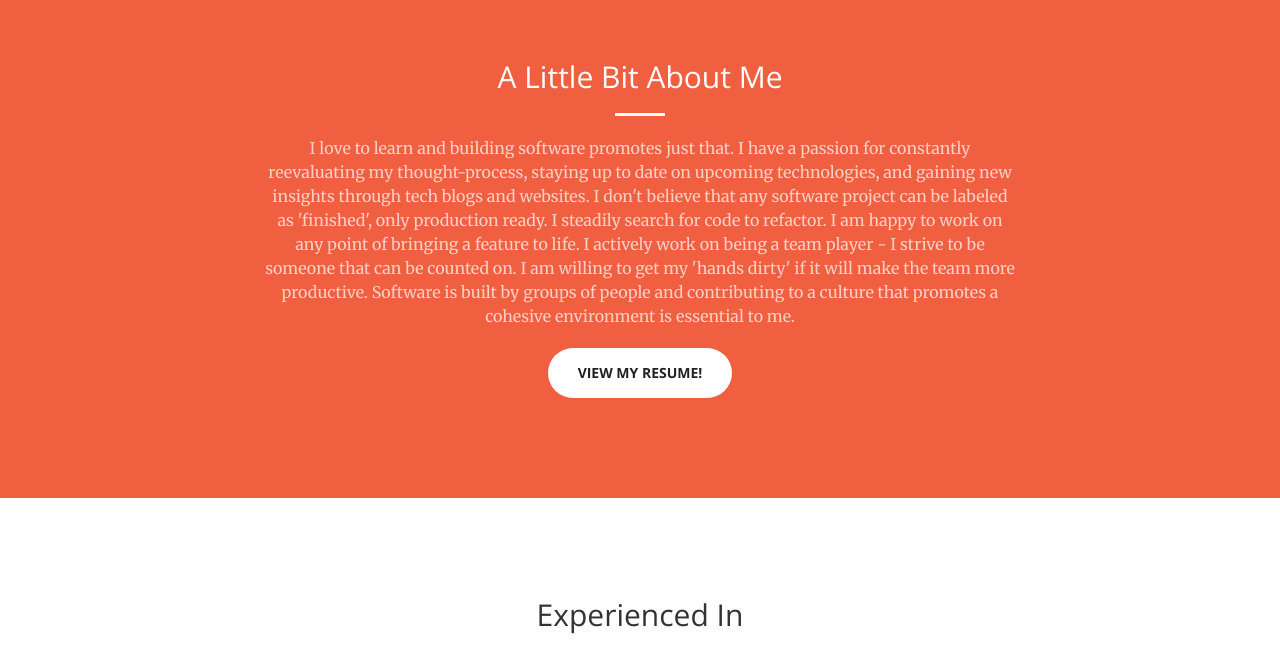
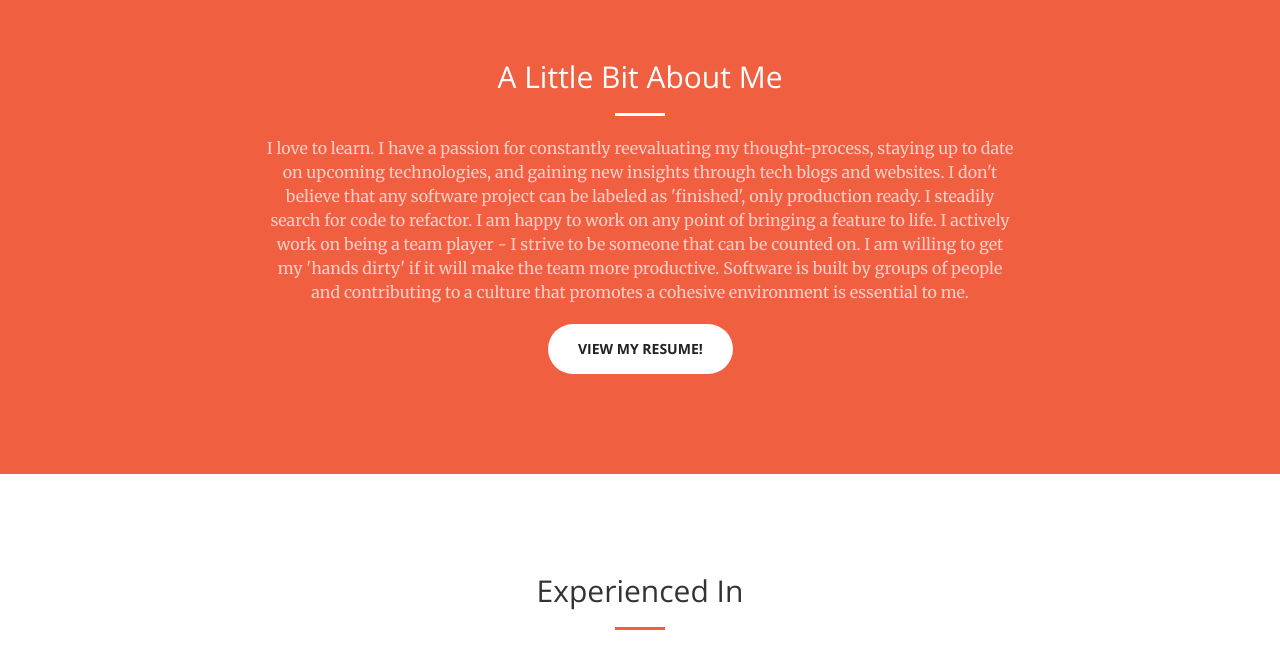
Before and after one commit to keithm-thompson/KeithM-Thompson.github.io, a website: page index.html in a window 1280 px wide. Shown: the part 840-1487 px from the top of the page. Drawn offline with nearby package versions, Linux system fonts and the light colour scheme.

Commit message:
adjust summary

```diff
--- a/index.html
+++ b/index.html
@@ -85,7 +85,7 @@
                 <div class="col-lg-8 col-lg-offset-2 text-center">
                     <h2 class="section-heading">A Little Bit About Me</h2>
                     <hr class="light">
-                    <p class="text-faded">I love to learn and building software promotes just that. I have a passion for constantly reevaluating my thought-process, staying up to date on upcoming technologies, and gaining new insights through tech blogs and websites.
+                    <p class="text-faded">I love to learn. I have a passion for constantly reevaluating my thought-process, staying up to date on upcoming technologies, and gaining new insights through tech blogs and websites.
 
     I don't believe that any software project can be labeled as 'finished', only production ready. I steadily search for code to refactor. I am happy to work on any point of bringing a feature to life.
 
```
